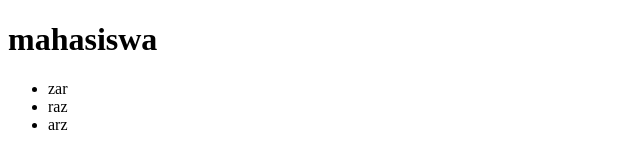
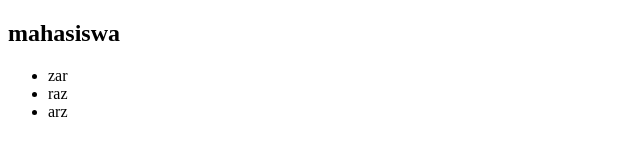
Before and after one commit to Resalfin/learn-git, a plain HTML site: page mahasiswa.html in a window 1280 px wide. Shown: the whole page, without its empty margins (0-640 px from the left). Drawn offline with Linux system fonts and the light colour scheme.

Commit message:
mengubah atribut file mahasiswa

```diff
--- a/mahasiswa.html
+++ b/mahasiswa.html
@@ -7,7 +7,7 @@
     <title>mahasiswa lah</title>
 </head>
 <body>
-    <h1>mahasiswa</h1>
+    <h2>mahasiswa</h2>
     <ul>
         <li>zar</li>
         <li>raz</li>
```
